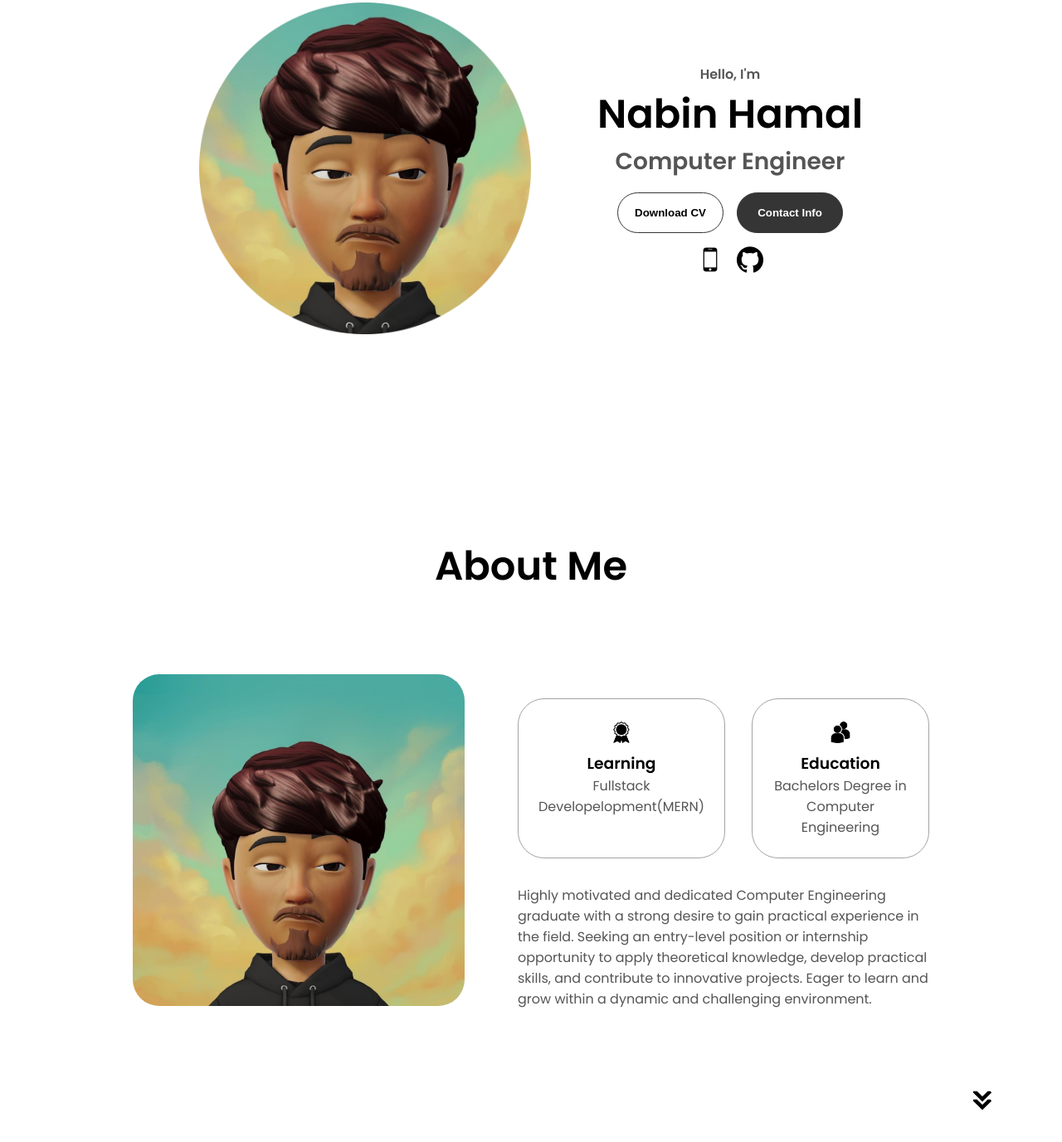
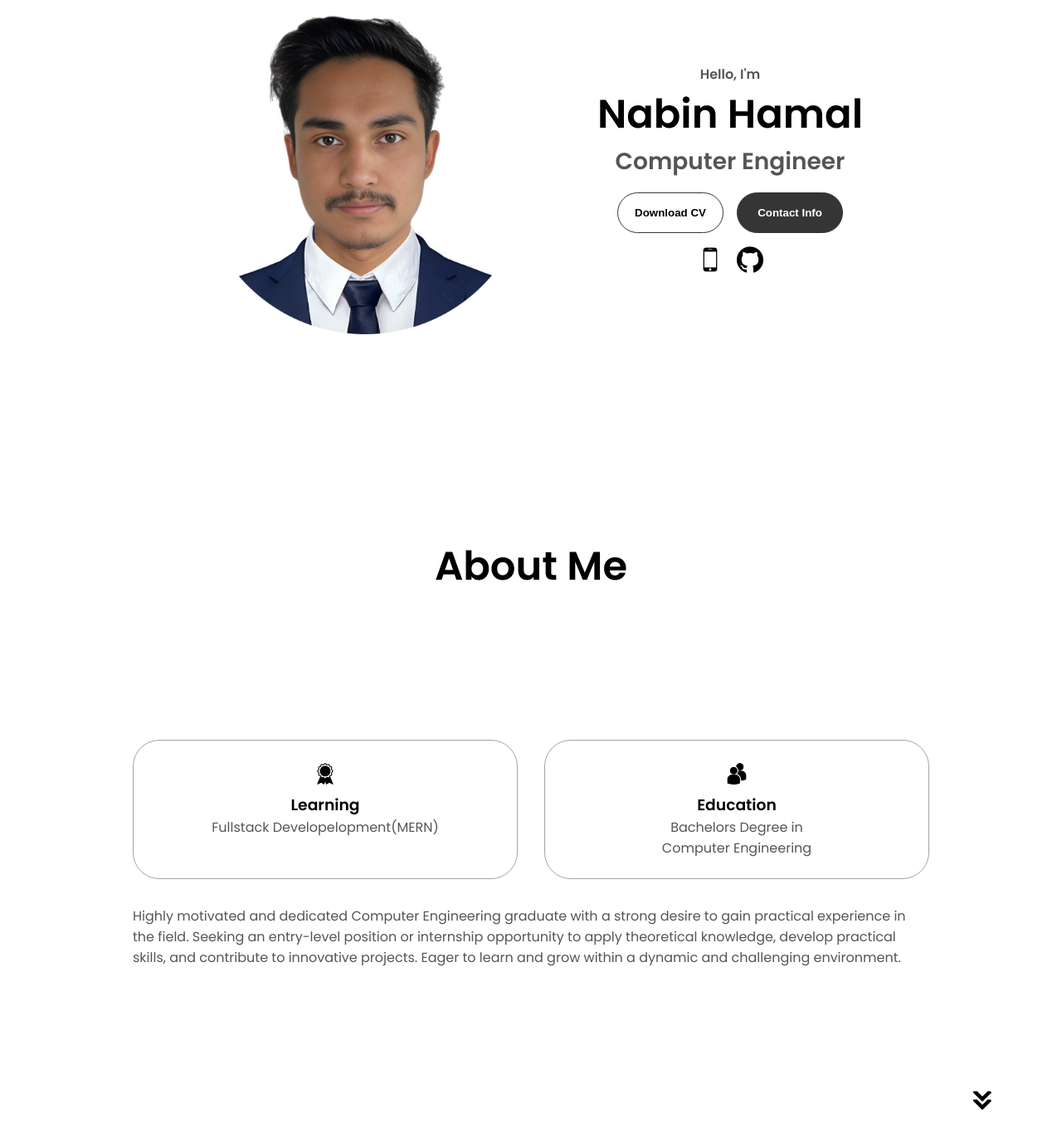
Before and after one commit to nabinhamal/portfolio, a plain HTML site: page index.html in a window 1280 px wide. Shown: the part 281-1658 px from the top of the page at 83% size. Drawn offline with Linux system fonts and the light colour scheme.

Commit message:
image removed

```diff
--- a/index.html
+++ b/index.html
@@ -38,7 +38,7 @@
     </nav>
     <section id="profile">
       <div class="section__pic-container">
-        <img src="./assets/profile-pic.png" alt="Nabin Hamal profile picture" />
+        <img src="./assets/profile.png" alt="Nabin Hamal profile picture" />
       </div>
       <div class="section__text">
         <p class="section__text__p1">Hello, I'm</p>
@@ -75,13 +75,7 @@
       <p class="section__text__p1"></p>
       <h1 class="title">About Me</h1>
       <div class="section-container">
-        <div class="section__pic-container">
-          <img
-            src="./assets/about-pic.jpeg"
-            alt="Profile picture"
-            class="about-pic"
-          />
-        </div>
+
         <div class="about-details-container">
           <div class="about-containers">
             <div class="details-container">
```
Also changed, not shown: assets/profile.png (added).
